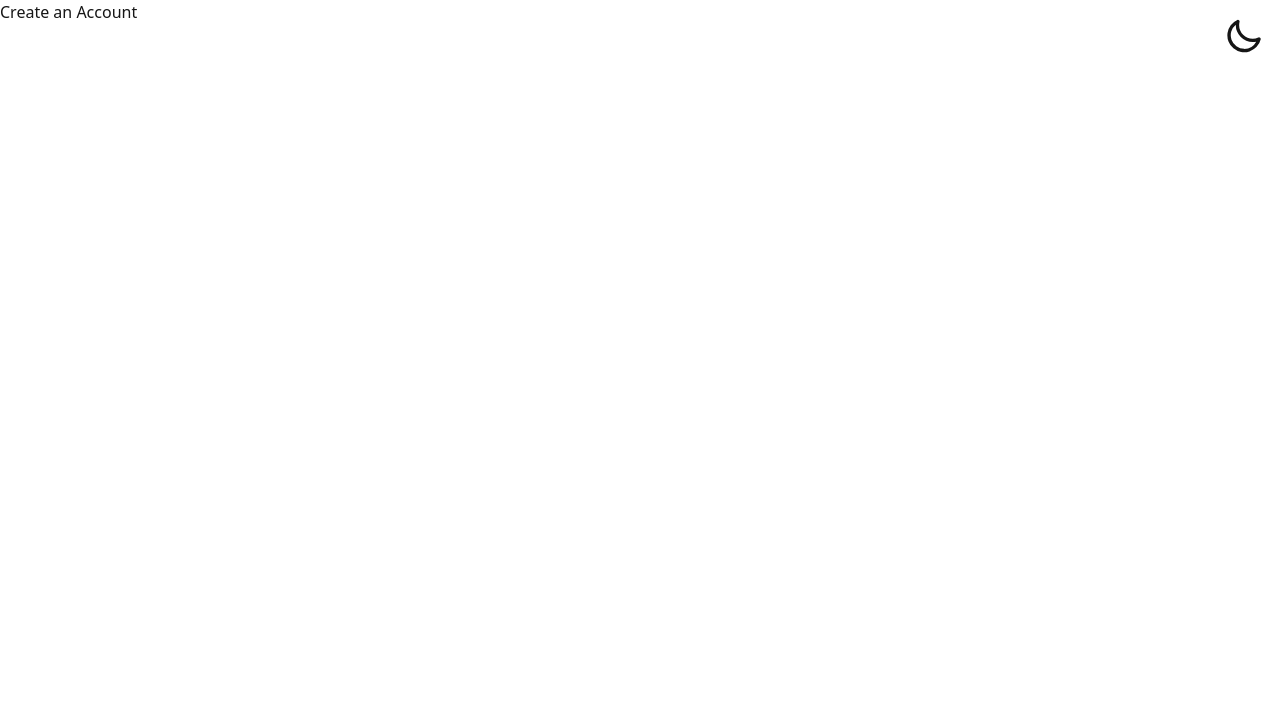
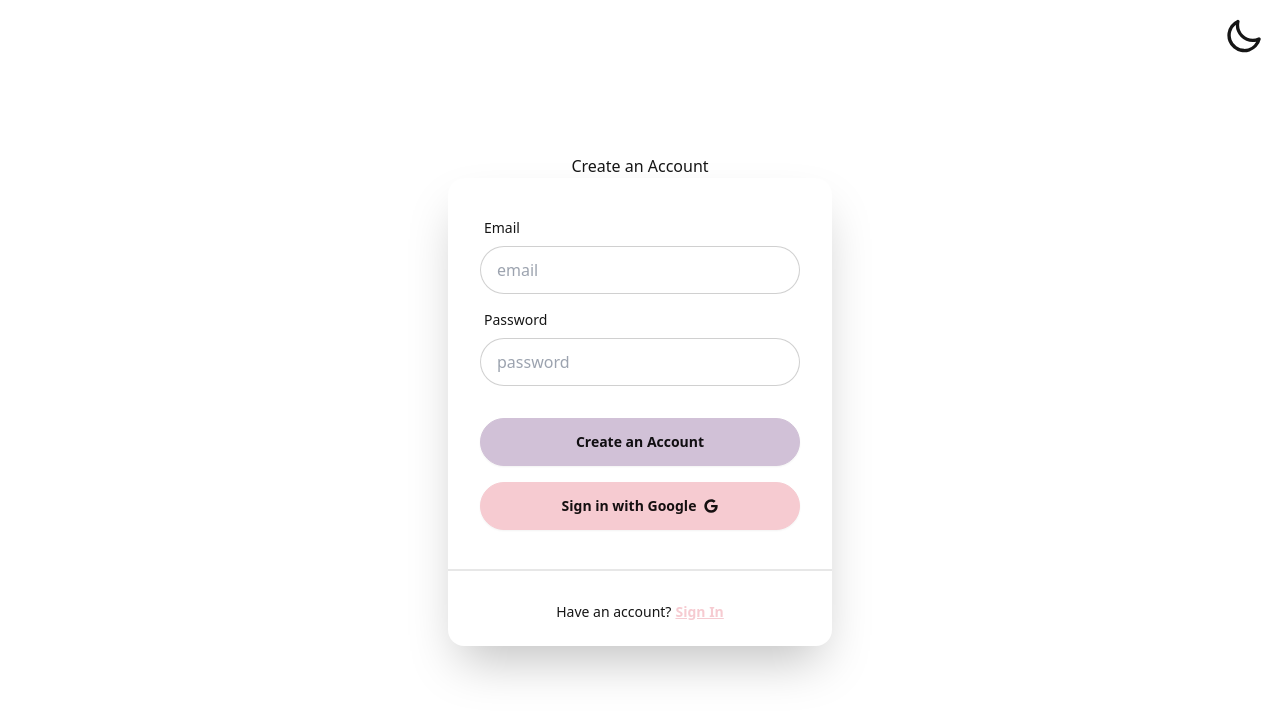
Before and after one commit to alabador/cflo, a React (Vite) app in the folder client/: page /create-account in a window 1280 px wide. Shown: the top 718 px of the page. Built offline with nearby package versions, Linux system fonts and the light colour scheme; no server answers.

Commit message:
Create ctas on cards, refactor logic for sign in with google to firebase config

```diff
--- a/client/src/components/auth/SignIn.tsx
+++ b/client/src/components/auth/SignIn.tsx
@@ -1,14 +1,7 @@
 import React, { useState } from "react";
-import { auth } from "../../config/firebase";
-import {
-    signInWithEmailAndPassword,
-    signInWithPopup,
-    GoogleAuthProvider,
-} from "firebase/auth";
+import { auth, signInWithGoogle } from "../../config/firebase";
+import {signInWithEmailAndPassword} from "firebase/auth";
 import { FaGoogle } from "react-icons/fa";
-
-
-const provider = new GoogleAuthProvider();
 
 const SignIn = () => {
     const [email, setEmail] = useState("");
@@ -27,30 +20,6 @@ const SignIn = () => {
             })
             .catch((error) => {
                 console.log(error);
-            });
-    };
-
-    const signInWithGoogle = () => {
-        signInWithPopup(auth, provider)
-            .then((result) => {
-                // This gives you a Google Access Token. You can use it to access the Google API.
-                const credential: any =
-                    GoogleAuthProvider.credentialFromResult(result);
-                const token = credential.accessToken;
-                // The signed-in user info.
-                const user = result.user;
-                // IdP data available using getAdditionalUserInfo(result)
-                // ...
-            })
-            .catch((error) => {
-                // Handle Errors here.
-                const errorCode = error.code;
-                const errorMessage = error.message;
-                // The email of the user's account used.
-                const email = error.customData.email;
-                // The AuthCredential type that was used.
-                const credential =
-                    GoogleAuthProvider.credentialFromError(error);
             });
     };
 
--- /dev/null
+++ b/client/src/components/auth/SignInCta.tsx
@@ -0,0 +1,19 @@
+import { Link } from "react-router-dom"
+
+const SignInCta = () => {
+  return (
+    <div className="card-body mt-0 py-6 items-center ">
+            <p className="label-text">
+                Have an account?
+                <Link
+                    to={"/"}
+                    className="text-secondary underline font-bold pl-1"
+                >
+                    Sign In
+                </Link>
+            </p>
+        </div>
+  )
+}
+
+export default SignInCta
--- a/client/src/components/auth/SignUp.tsx
+++ b/client/src/components/auth/SignUp.tsx
@@ -1,6 +1,7 @@
 import React, { useState } from 'react'
-import {auth} from '../../config/firebase'
+import {auth, signInWithGoogle} from '../../config/firebase'
 import { createUserWithEmailAndPassword } from 'firebase/auth'
+import { FaGoogle } from 'react-icons/fa'
 
 const SignUp = () => {
     const [email, setEmail] = useState('')
@@ -22,17 +23,39 @@ const SignUp = () => {
 
     return (
         <div>
-            <form onSubmit={signUp}>
-                <h1>Create an Account</h1>
-                <input
-                    value={email} onChange={handleEmail}
-                    type="email" placeholder="Email" className="input input-bordered w-full max-w-xs"
-                />
-                <input
-                    value={password} onChange={handlePassword}
-                    type="password" placeholder="Password" className="input input-bordered w-full max-w-xs"
-                />
-                <button className="btn" type='submit'>Sign Up</button>
+            <form className="card-body" onSubmit={signUp}>
+                <div className="form-control">
+                    <label className="label">
+                        <span className="label-text">Email</span>
+                    </label>
+                    <input
+                        type="email"
+                        placeholder="email"
+                        className="input input-bordered"
+                        required
+                        value={email}
+                        onChange={handleEmail}
+                    />
+                </div>
+                <div className="form-control">
+                    <label className="label">
+                        <span className="label-text">Password</span>
+                    </label>
+                    <input
+                        type="password"
+                        placeholder="password"
+                        className="input input-bordered"
+                        required
+                        value={password}
+                        onChange={handlePassword}
+                    />
+                </div>
+                <div className="form-control gap-4 mt-6">
+                    <button className="btn btn-primary" type="submit">Create an Account</button>
+                    <button type="button" className="btn btn-secondary w-full" onClick={signInWithGoogle}>
+                        Sign in with Google <FaGoogle />
+                    </button>
+                </div>
             </form>
         </div>
     )
--- a/client/src/config/firebase.js
+++ b/client/src/config/firebase.js
@@ -1,5 +1,5 @@
 import {initializeApp} from 'firebase/app'
-import {getAuth} from "firebase/auth"
+import {GoogleAuthProvider, getAuth, signInWithPopup} from "firebase/auth"
 
 const firebaseConfig = {
     apiKey: import.meta.env.VITE_FIREBASE_API_KEY,
@@ -15,3 +15,31 @@ const app = initializeApp(firebaseConfig);
 
 // Init Firebase Authentication and get a reference to the service
 export const auth = getAuth(app)
+
+
+// Sign in Methods
+const provider = new GoogleAuthProvider();
+
+export const signInWithGoogle = () => {
+    signInWithPopup(auth, provider)
+        .then((result) => {
+            // This gives you a Google Access Token. You can use it to access the Google API.
+            const credential =
+                GoogleAuthProvider.credentialFromResult(result);
+            const token = credential.accessToken;
+            // The signed-in user info.
+            const user = result.user;
+            // IdP data available using getAdditionalUserInfo(result)
+            // ...
+        })
+        .catch((error) => {
+            // Handle Errors here.
+            const errorCode = error.code;
+            const errorMessage = error.message;
+            // The email of the user's account used.
+            const email = error.customData.email;
+            // The AuthCredential type that was used.
+            const credential =
+                GoogleAuthProvider.credentialFromError(error);
+        });
+};
--- a/client/src/routes/CreateAccountPage.tsx
+++ b/client/src/routes/CreateAccountPage.tsx
@@ -1,10 +1,17 @@
 import ThemeController from '../components/ThemeController'
+import SignInCta from '../components/auth/SignInCta'
+import SignUp from '../components/auth/SignUp'
 
 const CreateAccountPage = () => {
   return (
-    <main>
+    <main className='w-full min-h-screen flex flex-col justify-center items-center'>
         <ThemeController />
         <h1>Create an Account</h1>
+        <div className="card shrink-0 w-full max-w-sm shadow-2xl bg-base-100">
+            <SignUp />
+            <div className="divider my-0"></div>
+            <SignInCta />
+        </div>
     </main>
   )
 }
--- a/client/src/routes/LandingPage.tsx
+++ b/client/src/routes/LandingPage.tsx
@@ -1,4 +1,4 @@
-import CreateAccountCta from "../components/CreateAccountCta";
+import CreateAccountCta from "../components/auth/CreateAccountCta";
 import ThemeController from "../components/ThemeController";
 import SignIn from "../components/auth/SignIn";
 
--- a/client/src/routes/LoginPage.tsx
+++ /dev/null
@@ -1,16 +0,0 @@
-import SignIn from "../components/auth/SignIn"
-import SignUp from "../components/auth/SignUp"
-import AuthDetails from "../components/AuthDetails"
-
-const LoginPage = () => {
-  return (
-    <>
-      <h1>This is the login route /login</h1>
-      <SignIn />
-      <SignUp />
-      <AuthDetails />
-    </>
-  )
-}
-
-export default LoginPage
```
Also changed, not shown: client/src/App.tsx (+1 -9 lines), client/src/components/auth/CreateAccountCta.tsx (renamed from client/src/components/CreateAccountCta.tsx).
